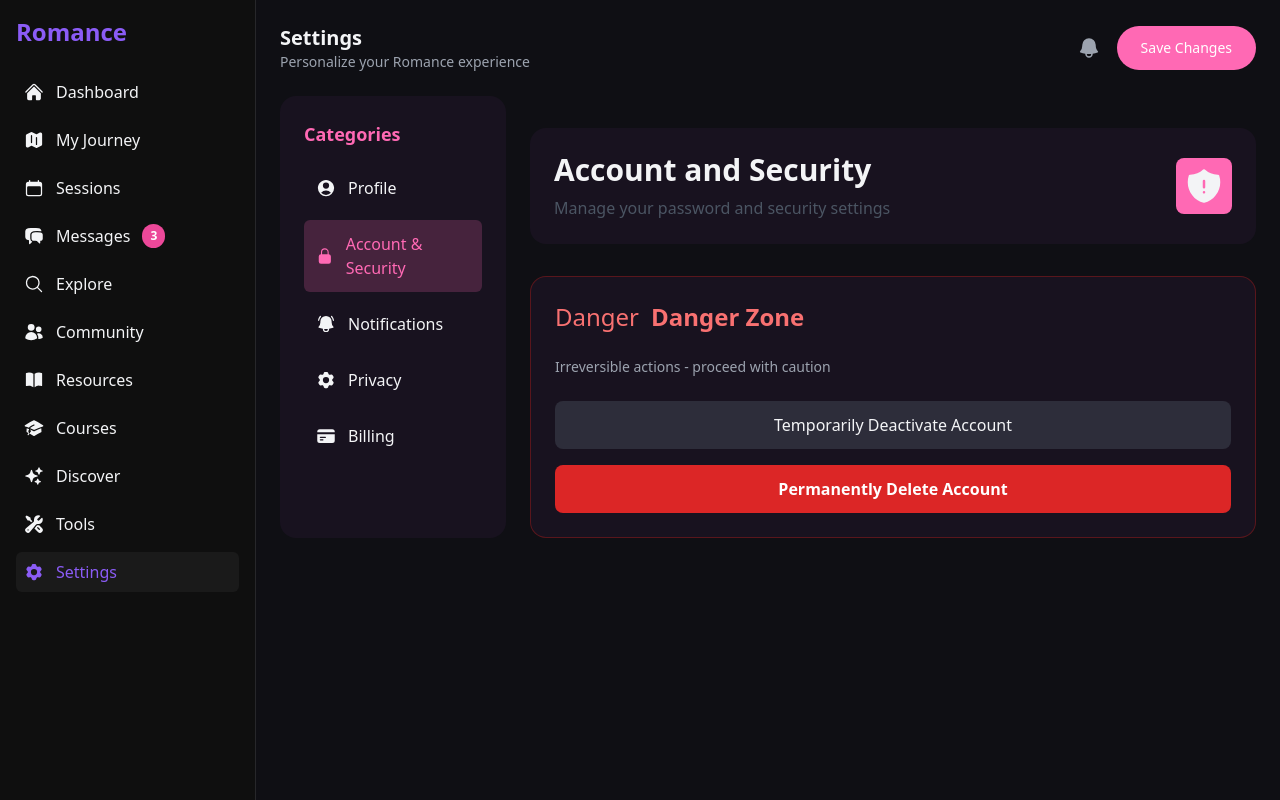
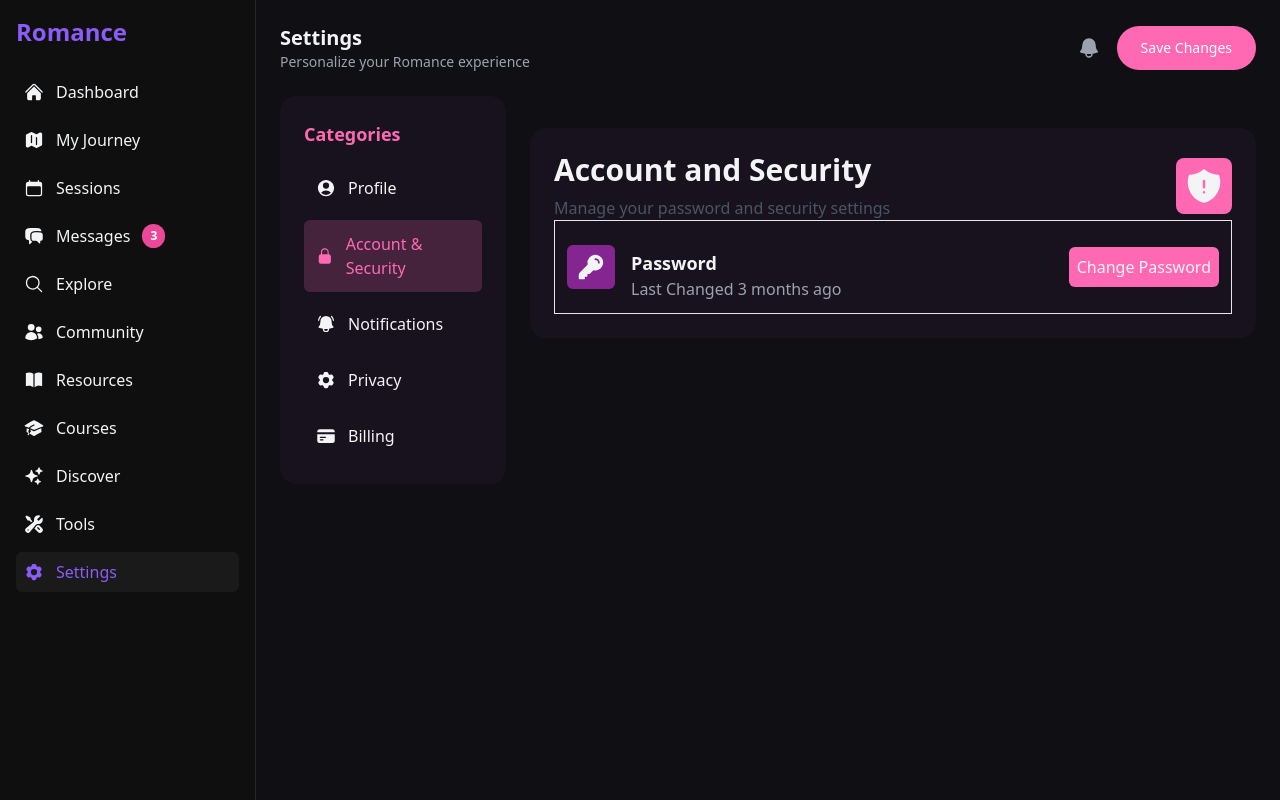
Before and after one commit to benjamindestiny/romance, a React (Vite) app: page /settings in a window 1280 px wide. Both pictures are taken after a click on the button "Account & Security". Built offline with nearby package versions, Linux system fonts and the light colour scheme.

Commit message:
Updating the settings page for more sections

```diff
--- a/src/pages/Settings.jsx
+++ b/src/pages/Settings.jsx
@@ -1,6 +1,17 @@
 import React, { useState } from 'react';
 import Sidebar from '../components/Sidebar.jsx';
-import { BellIcon, UserCircleIcon, LockClosedIcon, Cog6ToothIcon, CreditCardIcon, BellAlertIcon, StopIcon, ShieldExclamationIcon } from '@heroicons/react/24/solid';
+import {
+  BellIcon,
+  UserCircleIcon,
+  LockClosedIcon,
+  Cog6ToothIcon,
+  CreditCardIcon,
+  BellAlertIcon,
+  StopIcon,
+  ShieldExclamationIcon,
+  KeyIcon
+}
+from '@heroicons/react/24/solid';
 import ProfilePhoto from '../assets/nature.jpg';
 
 function Settings() {
@@ -135,9 +146,24 @@ function Settings() {
                     <ShieldExclamationIcon className='size-10' />
                   </div>
                 </div>
+                <div className="flex justify-between bg-[#18121F] border p-3 border-">
+                  <div className="flex items-center gap-4">
+                    <span className="bg-[#842591] p-2 w-12 flex items-center justify-center rounded-md">
+                      <KeyIcon className='size-7' />
+                    </span>
+                    <div className="flex flex-col">
+                      <h4 className="text-lg font-semibold mt-4">Password</h4>
+                      <p className="text-gray-400">Last Changed 3 months ago</p>
+                    </div>
+                  </div>
+                  <div className="flex items-center">
+                    <button className="bg-[#FF69B4] p-2 rounded-md">Change Password</button>
+                  </div>
+                </div>
               </section>
             )}
 
+            {activeSection === 'danger' &&
             <section className="bg-[#18121F] border border-red-800/50 rounded-2xl p-6 mt-8">
               <div className="flex items-center gap-3 mb-6">
                 <span className="text-2xl text-red-400">Danger</span>
@@ -152,7 +178,7 @@ function Settings() {
                   Permanently Delete Account
                 </button>
               </div>
-            </section>
+            </section>}
           </div>
         </div>
       </main>
```
